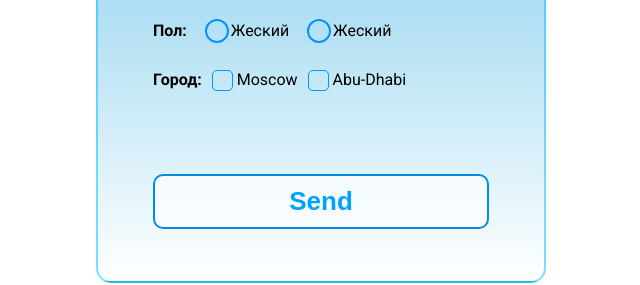
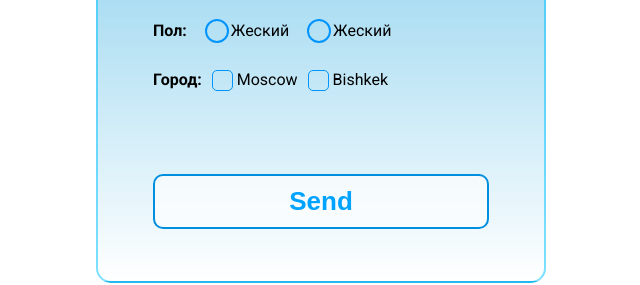
Before and after one commit to Kamil-Esh/form-project, a plain HTML site: page index.html in a window 1280 px wide. Shown: the part 440-725 px from the top of the page, 319-959 px from the left. Drawn offline with Linux system fonts and the light colour scheme.

Commit message:
abu-to-bishkek

```diff
--- a/index.html
+++ b/index.html
@@ -31,7 +31,7 @@
                 <input type="checkbox" class="custom-checkbox" id="dubai" name="city" required>
                 <label for="dubai" class="custom-label">Moscow</label>
                 <input type="checkbox" class="custom-checkbox" id="abu-dhabi" name="city" required>
-                <label for="abu-dhabi" class="custom-label">Abu-Dhabi</label>
+                <label for="abu-dhabi" class="custom-label">Bishkek</label>
             </div>
         </div>
         <button class="form-btn">Send</button>
```
